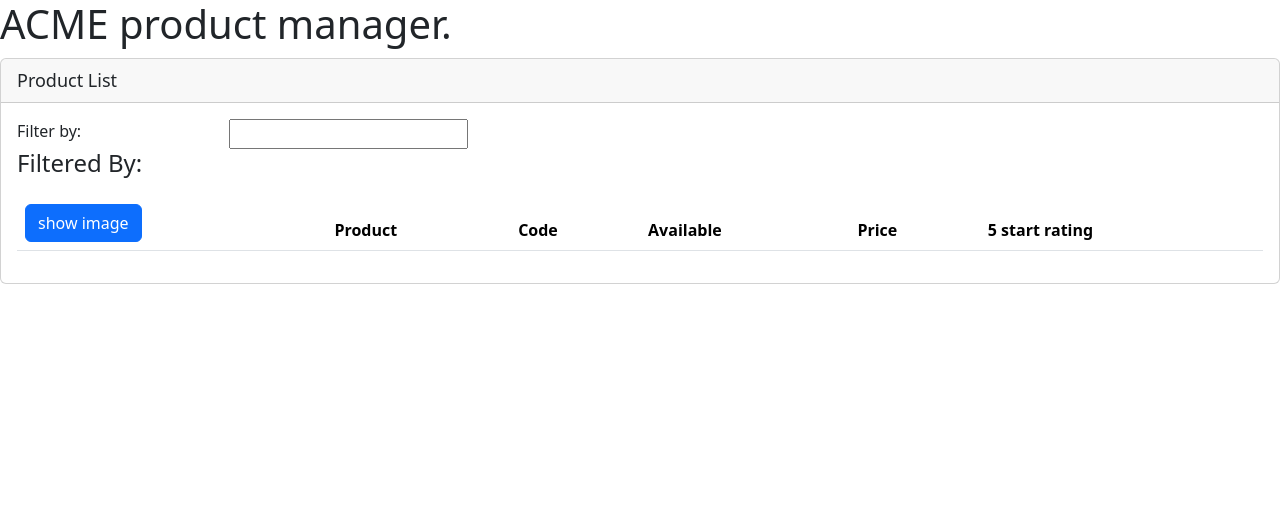
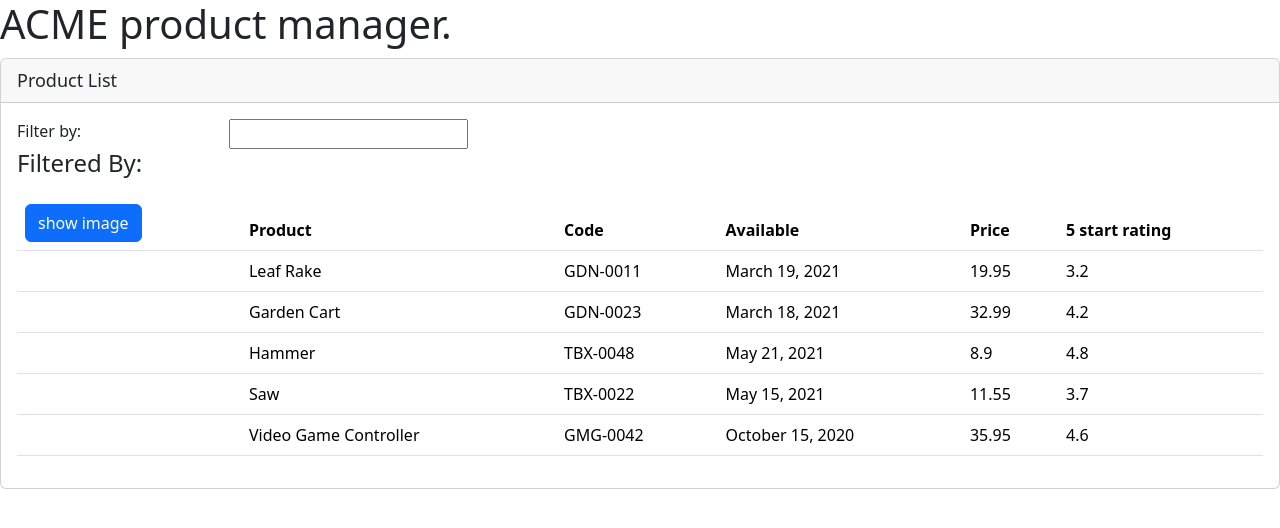
Before and after one commit to MohamedFaalil/angualr-training-01, an Angular app: page / in a window 1280 px wide. Shown: the top 528 px of the page. Built offline with nearby package versions, Linux system fonts and the light colour scheme.

Commit message:
added products property to product-list component and used the property on product-list template by using ngIf, ngFor directives

```diff
--- a/src/app/products/product-list.component.html
+++ b/src/app/products/product-list.component.html
@@ -1,6 +1,6 @@
 <div class="card">
   <div class="card-header">
-    Product List
+    {{ pageTitle }}
   </div>
   <div class="card-body">
     <div class="row">
@@ -13,7 +13,7 @@
       </div>
     </div>
     <div class="row">
-      <div class="table-responsive">
+      <div class="table-responsive" *ngIf="products.length">
         <table class="table align-middle">
           <thead>
           <tr>
@@ -28,6 +28,14 @@
           </tr>
           </thead>
           <tbody>
+            <tr *ngFor="let product of products">
+              <td></td>
+              <td>{{ product.productName }}</td>
+              <td>{{ product.productCode }}</td>
+              <td>{{ product.releaseDate }}</td>
+              <td>{{ product.price }}</td>
+              <td>{{ product.starRating }}</td>
+            </tr>
           </tbody>
         </table>
       </div>
--- a/src/app/products/product-list.component.ts
+++ b/src/app/products/product-list.component.ts
@@ -5,5 +5,57 @@
   templateUrl: './product-list.component.html'
 })
 export class ProductListComponent {
-
+  pageTitle: string = 'Product List';
+  products: any[] = [
+    {
+      "productId": 1,
+      "productName": "Leaf Rake",
+      "productCode": "GDN-0011",
+      "releaseDate": "March 19, 2021",
+      "description": "Leaf rake with 48-inch wooden handle.",
+      "price": 19.95,
+      "starRating": 3.2,
+      "imageUrl": "assets/images/leaf_rake.png"
+    },
+    {
+      "productId": 2,
+      "productName": "Garden Cart",
+      "productCode": "GDN-0023",
+      "releaseDate": "March 18, 2021",
+      "description": "15 gallon capacity rolling garden cart",
+      "price": 32.99,
+      "starRating": 4.2,
+      "imageUrl": "assets/images/garden_cart.png"
+    },
+    {
+      "productId": 5,
+      "productName": "Hammer",
+      "productCode": "TBX-0048",
+      "releaseDate": "May 21, 2021",
+      "description": "Curved claw steel hammer",
+      "price": 8.9,
+      "starRating": 4.8,
+      "imageUrl": "assets/images/hammer.png"
+    },
+    {
+      "productId": 8,
+      "productName": "Saw",
+      "productCode": "TBX-0022",
+      "releaseDate": "May 15, 2021",
+      "description": "15-inch steel blade hand saw",
+      "price": 11.55,
+      "starRating": 3.7,
+      "imageUrl": "assets/images/saw.png"
+    },
+    {
+      "productId": 10,
+      "productName": "Video Game Controller",
+      "productCode": "GMG-0042",
+      "releaseDate": "October 15, 2020",
+      "description": "Standard two-button video game controller",
+      "price": 35.95,
+      "starRating": 4.6,
+      "imageUrl": "assets/images/xbox-controller.png"
+    }
+  ];
 }
```
